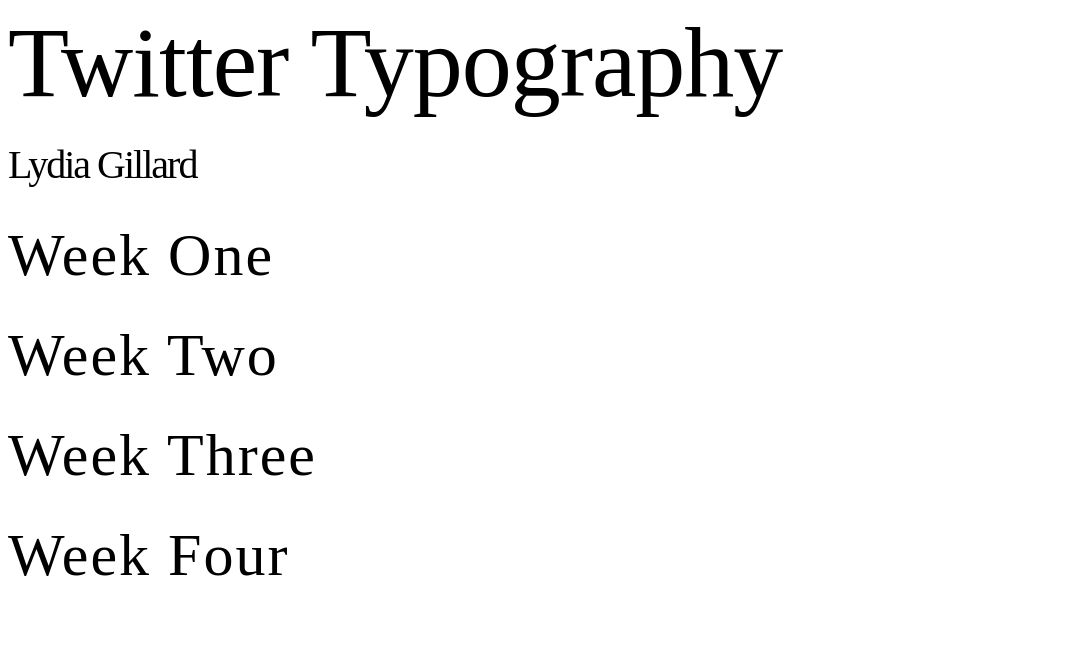
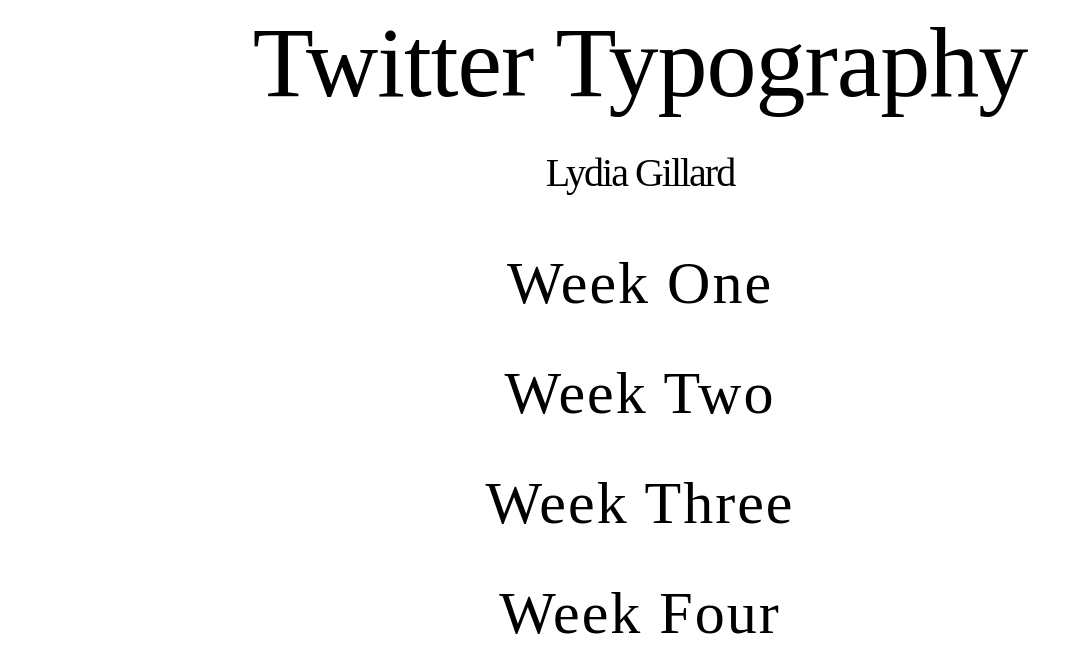
Before and after one commit to lydiagillard21/lydiagillard21.github.io, a plain HTML site: page index.html in a window 1280 px wide. Shown: the whole page, without its empty margins (0-1083 px from the left). Drawn offline with Linux system fonts and the light colour scheme.

Commit message:
Update index.html

```diff
--- a/index.html
+++ b/index.html
@@ -4,7 +4,7 @@
   <title>Twitter Typography</title>
   <style type="text/css">
     .twitter{
-  text-align:left;
+  text-align:center;
   font-size:100px;
   letter-spacing:-1px;
   line-height:110px;
@@ -15,37 +15,32 @@
   letter-spacing:-2px;
   line-height:110px;
   font-family:Futura;
-  position:fixed;
-  top:110px;
+  text-align:center;
 
 }
 .one{
   font-size:60px;
   line-height:110px;
   font-family:Futura;
-  position:fixed;
-  top:200px;
+  text-align: center;
   letter-spacing:2px;}
 .two{  font-size:60px;
   line-height:110px;
   font-family:Futura;
-  position:fixed;
-  top:300px;
-  letter-spacing:2px;}
+  letter-spacing:2px;
+  text-align:center;
+}
 .three{
   font-size:60px;
   line-height:110px;
   font-family:Futura;
-  position:fixed;
-  top:400px;
-  letter-spacing:2px;
+  text-align:center;
 }
 
 .four{font-size:60px;
   line-height:110px;
   font-family:Futura;
-  position:fixed;
-  top:500px;
+  text-align:center;
   letter-spacing:2px;
 
 }
```
